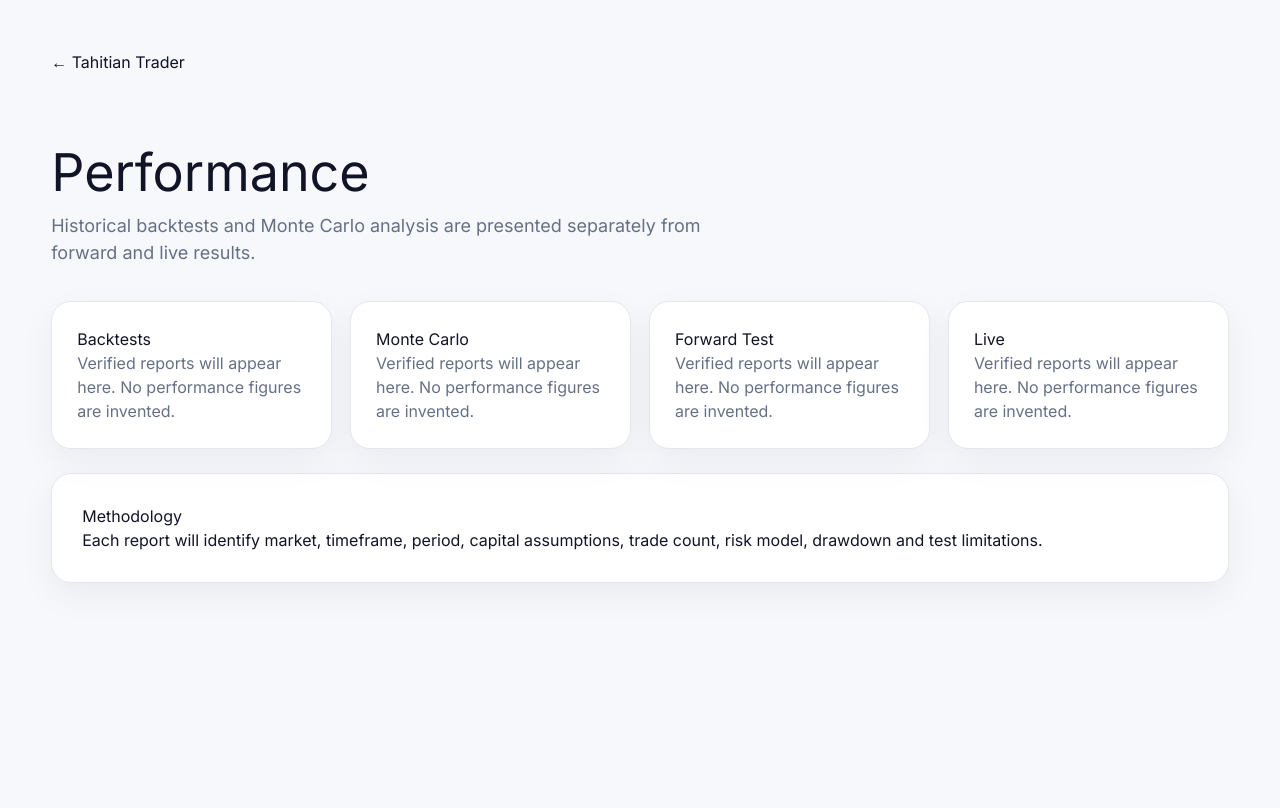
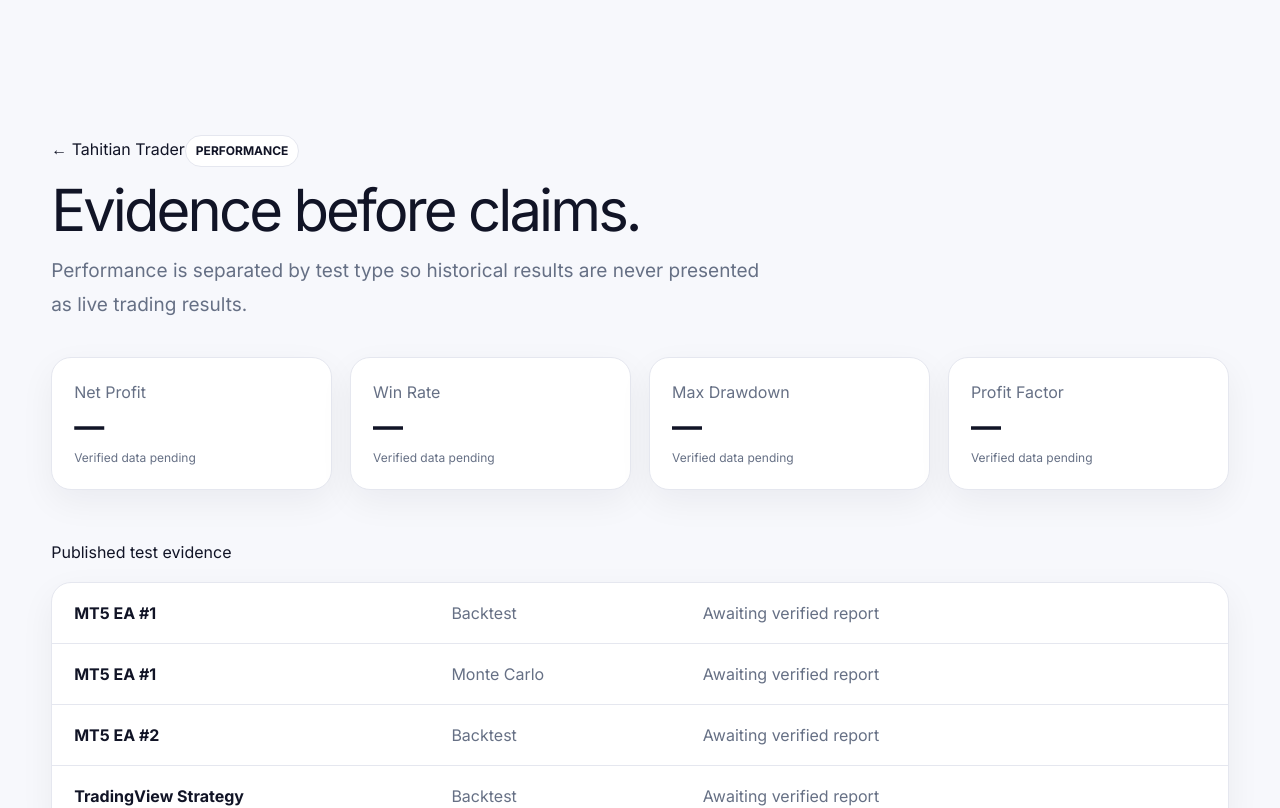
Before and after one commit to frg-rahiti/trading, a Next.js app: page /performance in a window 1280 px wide. Shown: the top 808 px of the page. Built offline with nearby package versions, Linux system fonts and the light colour scheme.

Commit message:
Build transparent performance page

```diff
--- a/app/performance/page.tsx
+++ b/app/performance/page.tsx
@@ -1,2 +1,3 @@
 import Link from 'next/link';
-export default function Performance(){return <main className="container" style={{padding:'50px 0 100px'}}><Link href="/">← Tahitian Trader</Link><h1 style={{fontSize:52,marginTop:60}}>Performance</h1><p style={{color:'#667085',fontSize:18,maxWidth:720}}>Historical backtests and Monte Carlo analysis are presented separately from forward and live results.</p><div style={{display:'grid',gridTemplateColumns:'repeat(auto-fit,minmax(250px,1fr))',gap:18,marginTop:35}}>{['Backtests','Monte Carlo','Forward Test','Live'].map(x=><section className="card" style={{padding:25}} key={x}><h2>{x}</h2><p style={{color:'#667085'}}>Verified reports will appear here. No performance figures are invented.</p></section>)}</div><section className="card" style={{padding:30,marginTop:24}}><h2>Methodology</h2><p>Each report will identify market, timeframe, period, capital assumptions, trade count, risk model, drawdown and test limitations.</p></section></main>}
+const rows=[['MT5 EA #1','Backtest','Awaiting verified report'],['MT5 EA #1','Monte Carlo','Awaiting verified report'],['MT5 EA #2','Backtest','Awaiting verified report'],['TradingView Strategy','Backtest','Awaiting verified report']];
+export default function Performance(){return <main className="container section"><Link href="/">← Tahitian Trader</Link><span className="pill" style={{marginTop:55}}>PERFORMANCE</span><h1 style={{fontSize:58,letterSpacing:'-.05em'}}>Evidence before claims.</h1><p className="muted" style={{fontSize:19,maxWidth:720,lineHeight:1.8}}>Performance is separated by test type so historical results are never presented as live trading results.</p><div className="grid" style={{gridTemplateColumns:'repeat(4,1fr)',marginTop:35}}>{['Net Profit','Win Rate','Max Drawdown','Profit Factor'].map(x=><div className="card stat" key={x}><span className="muted">{x}</span><br/><strong>—</strong><p className="muted" style={{fontSize:12}}>Verified data pending</p></div>)}</div><section style={{marginTop:50}}><h2>Published test evidence</h2><div className="card" style={{overflow:'hidden',marginTop:18}}>{rows.map(r=><div key={r.join('-')} style={{display:'grid',gridTemplateColumns:'1.5fr 1fr 2fr',padding:'18px 22px',borderBottom:'1px solid var(--line)'}}><b>{r[0]}</b><span className="muted">{r[1]}</span><span className="muted">{r[2]}</span></div>)}</div></section><div className="card" style={{padding:28,marginTop:28,background:'#fff'}}><b>Important:</b><p className="muted">Backtests are hypothetical and do not guarantee future performance. Slippage, spreads, execution and market conditions can materially affect results.</p></div></main>}
```
